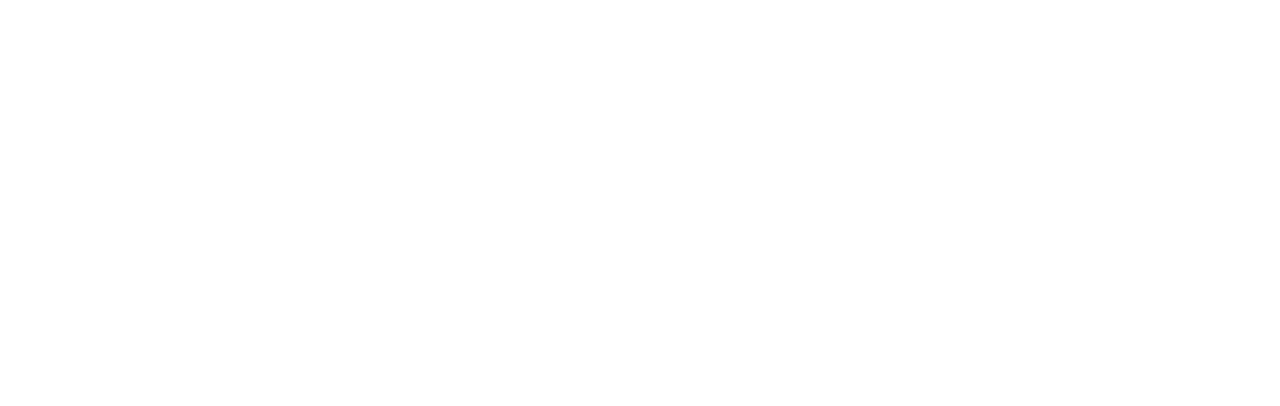
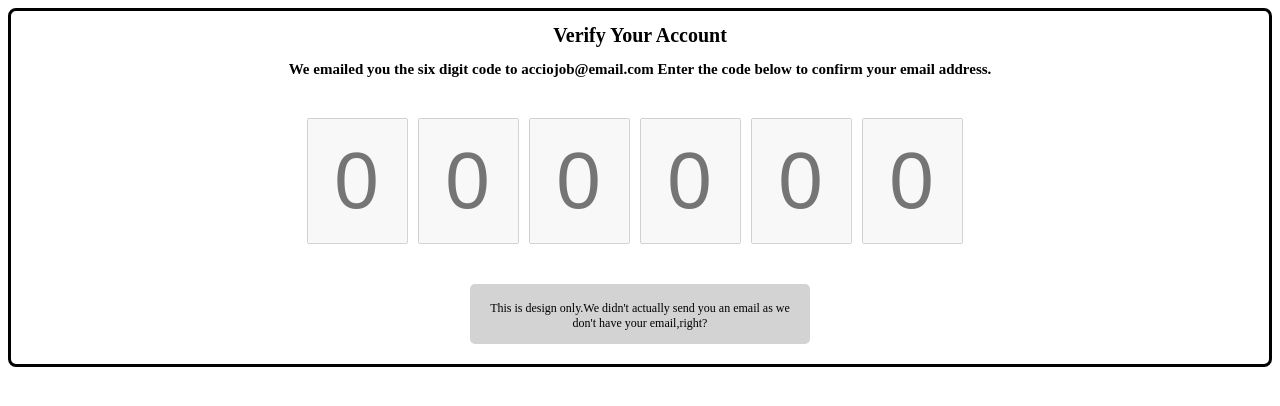
Before and after one commit to acciojob/OTP-atulmishraaaa, a website: page main.html in a window 1280 px wide. Drawn offline with Linux system fonts and the light colour scheme.

Commit message:
created a submission

```diff
--- a/main.html
+++ b/main.html
@@ -8,6 +8,19 @@
 
 <body>
 	<!-- the entire body must be written by student -->
+	<div id="mainContainer">
+	<h1 id ="verification_heading">Verify Your Account</h1>
+	<h2 id ="verification_subtext">We emailed you the six digit code to acciojob@email.com Enter the code below to confirm your email address.</h2>
+	<div id="box"><input type="number" id="digits1" class="otpBox" name="otp" placeholder="0">
+	<input type="number" id="digits2" class="otpBox" name="otp" placeholder="0">
+	<input type="number" id="digits3" class="otpBox" name="otp" placeholder="0">
+	<input type="number" id="digits4" class="otpBox" name="otp" placeholder="0">
+	<input type="number" id="digits5" class="otpBox" name="otp" placeholder="0">
+	<input type="number" id="digits6" class="otpBox" name="otp" placeholder="0"></div>
+	<div id="lastbox"><div id="warn">
+		<p>This is design only.We didn't actually send you an email as we don't have your email,right?</p>
+	</div></div>
+	</div>
     <script type="text/javascript" src="./script.js">
 </script>
 
--- a/script.js
+++ b/script.js
@@ -1 +1,7 @@
 //your JS code here. If required.
+document.getElementById("digits1").disabled = true;
+document.getElementById("digits2").disabled = true;
+document.getElementById("digits3").disabled = true;
+document.getElementById("digits4").disabled = true;
+document.getElementById("digits5").disabled = true;
+document.getElementById("digits6").disabled = true;
--- a/styles.css
+++ b/styles.css
@@ -1 +1,52 @@
 /*  your css code here. If applicable */
+#mainContainer{
+
+	border:3px solid black;
+	border-radius: 8px;
+	align-items:center;
+
+}
+h1{
+	text-align:center;
+	font-size:20px;
+}
+h2{
+	text-align:center;
+	font-size:15px;
+}
+#box{
+	/* align-items:center;*/
+	display: flex;
+	justify-content:center;
+	/* background-color: yellow; */
+	margin-top:40px;
+	margin-bottom:40px;
+}
+.otpBox{
+	width : 80px;
+	height : 120px;
+	font-size : 80px;
+	text-align : center;
+	margin-right:10px;
+	padding-left:15px;
+}
+#lastbox{
+	display:flex;
+	justify-content:center;
+	margin:20px
+}
+#warn{
+	background-color:lightgrey;
+	width:340px;
+	height:60px;
+	border-radius:5px;
+	align-items:center;
+}
+p{
+	text-align:center;
+	font-size:12px;
+	padding:5px;
+	padding-left:10px;
+	padding-right:10px;
+
+}
```
